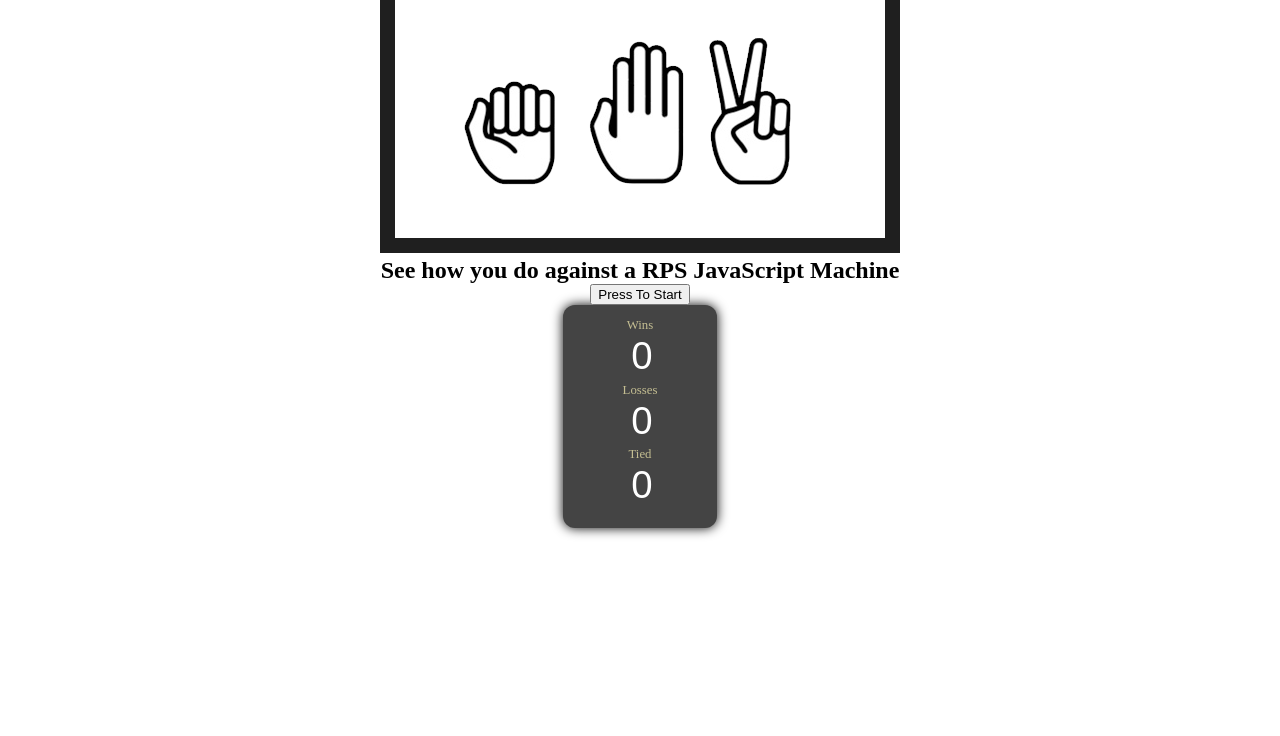
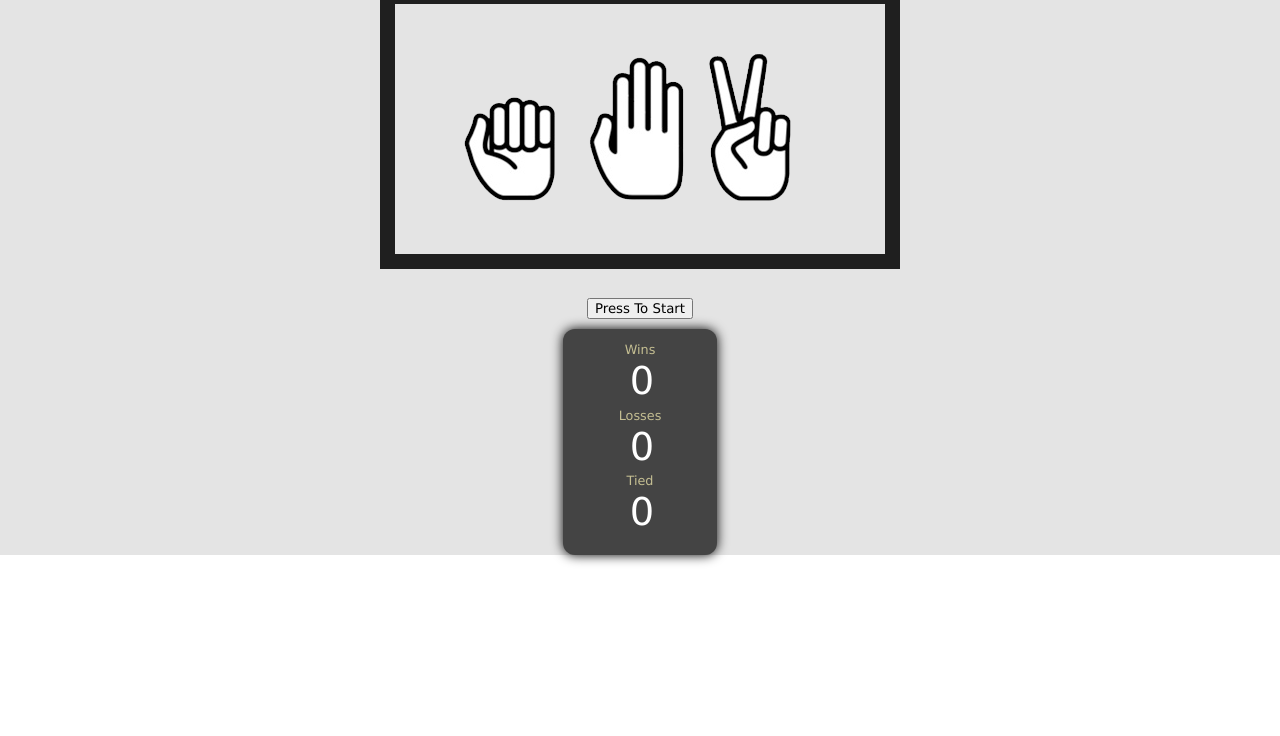
Before and after one commit to sethdame/rpsGame, a plain HTML site: page index.html in a window 1280 px wide. Shown: the part 64-800 px from the top of the page. Drawn offline with nearby package versions, Linux system fonts and the light colour scheme.

Commit message:
finished

```diff
--- a/index.html
+++ b/index.html
@@ -5,17 +5,17 @@
 	<link rel="stylesheet" type="text/css" href="style.css">
 </head>
 <body>
-	<div id="main box">
-		<div id="title box">
+	<div class="box" id="mainBox">
+		<div class="box" id="titleBox">
 			<h1>Rock, Paper, Scissors.JS</h1>
 			<img src="RPS.png" />
 		</div>
-		<div id="action box">
-			<h2>See how you do against a RPS JavaScript Machine</h2>
-			<div id="display box">
+		<div class="box" id="actionBox">
+			<!-- <h2>See how you do against a RPS JavaScript Machine</h2> -->
+			<div class="box" id="displayBox">
 				<p id="play"></p>
 			</div>
-			<div id="btns box">
+			<div class="box" id="btnsBox">
 				<button type="button" id="start" onclick="start()">Press To Start</button>
 				<button type="button" id="show" onclick="play('Rock', jsMachineStrategy())">Rock</button>
 			    <button type="button" id="show" onclick="play('Paper', jsMachineStrategy())">Paper</button>
--- a/rpsGame.js
+++ b/rpsGame.js
@@ -50,7 +50,7 @@ function jsMachineStrategy() {
     return i;
 }
 var returnTimeout = function(fnc) {
-    setTimeout(fnc, 1000);
+    setTimeout(fnc, 1500);
 }
 var play = function(choice1, choice2) {
     if (choice1 === choice2) {
--- a/style.css
+++ b/style.css
@@ -1,6 +1,7 @@
 * {
 	text-align: center;
 	margin: 0 auto;
+	font-family: Verdana, Helvetica;
 }
 #box {
 	height: 100%;
@@ -32,9 +33,17 @@ label {
 	display: block;
 	font-size: .8em;
 }
-#displayBox {
+p, h1, h2 {
+	padding: 10px 15px 5px 15px;
+}
+#displayBox, #btnsBox {
 	height: 100%;
 	width: 100%;
 	max-height: 100px;
 	max-width: 400px;
+	padding-bottom: 10px;
+	font-weight: 900;
 }
+.box {
+	background-color: #E4E4E4;
+}
```
